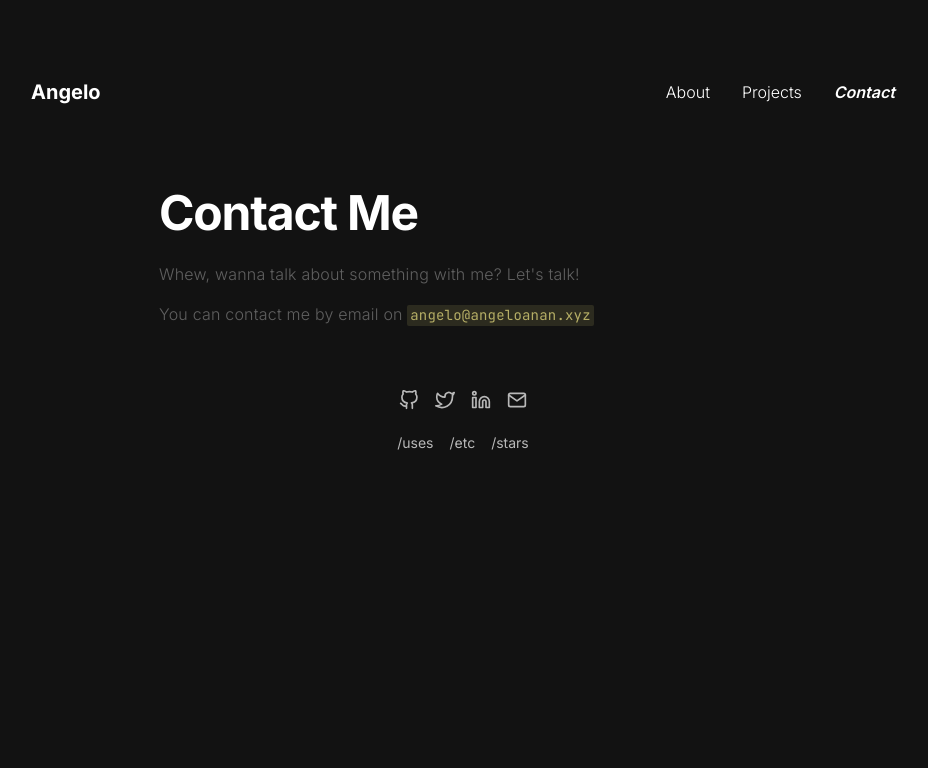
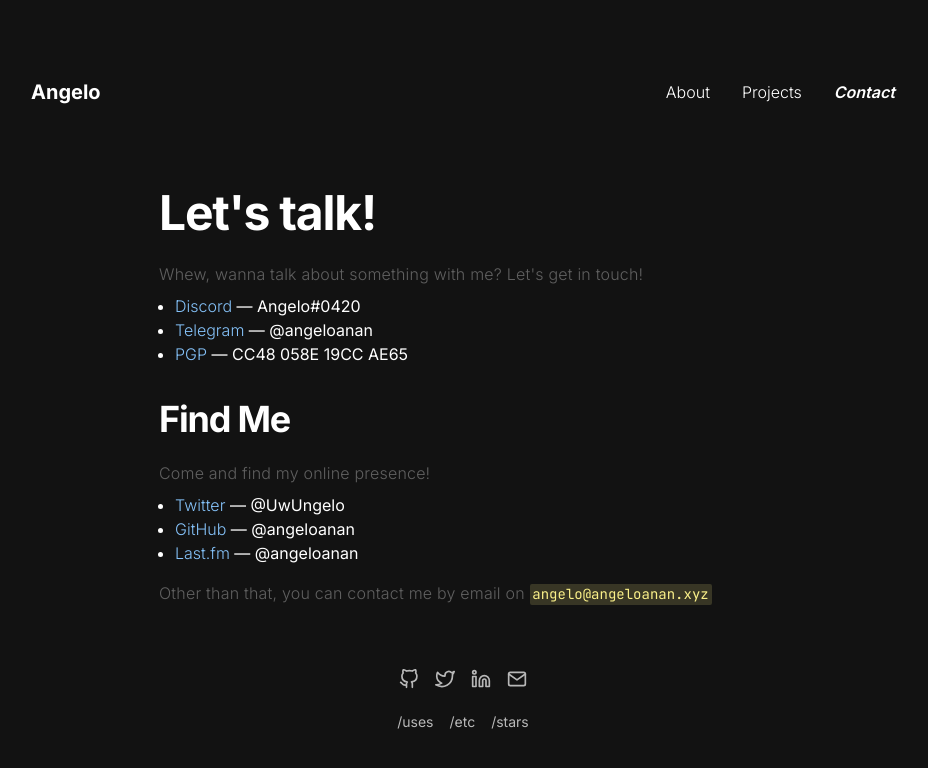
Before and after one commit to angeloanan/angeloanan.xyz, a Next.js app: page /contact in a window 1280 px wide. Shown: the top 768 px of the page, without its empty margins (177-1105 px from the left). Built offline with nearby package versions, Linux system fonts and the light colour scheme.

Commit message:
feat(contact-page): more ways to contact me!

```diff
--- /dev/null
+++ b/src/components/typography/ListItemWithProps.tsx
@@ -0,0 +1,21 @@
+import { Link, ListItem, ListItemProps } from '@chakra-ui/react'
+
+import NextLink from 'next/link'
+import React from 'react'
+
+interface ListItemWithLinkProps extends ListItemProps {
+  url: string
+}
+
+export const ListItemWithLink: React.FC<ListItemWithLinkProps> = ({
+  url,
+  children
+}) => {
+  return (
+    <ListItem>
+      <NextLink href={url} passHref>
+        <Link>{children}</Link>
+      </NextLink>
+    </ListItem>
+  )
+}
--- a/src/pages/contact.tsx
+++ b/src/pages/contact.tsx
@@ -2,11 +2,40 @@ import '@fontsource/jetbrains-mono/400.css'
 
 import * as React from 'react'
 
-import { Box, Code, Tooltip, useClipboard } from '@chakra-ui/react'
+import {
+  Box,
+  Code,
+  Text,
+  Tooltip,
+  UnorderedList,
+  useClipboard
+} from '@chakra-ui/react'
 import { TextHeading, TextParagraph } from '../components/typography'
 
 import ContentSpacer from '../components/ui/content-spacer'
+import { ListItemWithLink } from '../components/typography/ListItemWithProps'
 import { NextSeo } from 'next-seo'
+
+interface ContactsListItemProps {
+  platform: string
+  description: string
+  url: string
+}
+
+const ContactsListItem: React.FC<ContactsListItemProps> = ({
+  platform,
+  description,
+  url
+}) => {
+  return (
+    <ListItemWithLink url={url}>
+      <Text color='blue.200' as='span'>
+        {platform}
+      </Text>{' '}
+      &mdash; {description}
+    </ListItemWithLink>
+  )
+}
 
 const ContactsPage: React.FC = () => {
   const email = 'angelo@angeloanan.xyz'
@@ -14,17 +43,59 @@ const ContactsPage: React.FC = () => {
 
   return (
     <>
-      <NextSeo title='Contacts' />
+      <NextSeo title='Contact Me' />
       <ContentSpacer>
         <Box as='article'>
           <Box as='header'>
-            <TextHeading as='h1'>Contact Me</TextHeading>
+            <TextHeading as='h1'>Let's talk!</TextHeading>
             <TextParagraph>
-              Whew, wanna talk about something with me? Let's talk!
+              Whew, wanna talk about something with me? Let's get in touch!
             </TextParagraph>
+            <UnorderedList mt={2}>
+              <ContactsListItem
+                platform='Discord'
+                description='Angelo#0420'
+                url='https://discord.com/channels/@me/189769721653100546'
+              />
+              <ContactsListItem
+                platform='Telegram'
+                description='@angeloanan'
+                url='https://t.me/angeloanan'
+              />
+              <ContactsListItem
+                platform='PGP'
+                description='CC48 058E 19CC AE65'
+                url='https://keybase.io/angeloanan'
+              />
+            </UnorderedList>
           </Box>
-          <TextParagraph mt={4}>
-            You can contact me by email on{' '}
+
+          <TextHeading as='h2' mt={8}>
+            Find Me
+          </TextHeading>
+          <TextParagraph>Come and find my online presence!</TextParagraph>
+          <UnorderedList mt={2}>
+            <ContactsListItem
+              platform='Twitter'
+              description='@UwUngelo'
+              url='https://twitter.com/uwungelo'
+            />
+            <ContactsListItem
+              platform='GitHub'
+              description='@angeloanan'
+              url='https://github.com/angeloanan'
+            />
+            <ContactsListItem
+              platform='Last.fm'
+              description='@angeloanan'
+              url='https://www.last.fm/user/angeloanan'
+            />
+          </UnorderedList>
+
+          <Box mt={4}>
+            <TextParagraph as='span'>
+              Other than that, you can contact me by email on{' '}
+            </TextParagraph>
             <Tooltip
               label={hasCopied ? 'Copied!' : 'Click to copy'}
               placement='top'
@@ -34,11 +105,14 @@ const ContactsPage: React.FC = () => {
                 {email}
               </Code>
             </Tooltip>
-          </TextParagraph>
+          </Box>
         </Box>
       </ContentSpacer>
     </>
   )
 }
 
+// In the future:
+// `${106899924..toString(25)}@${1081770706731119..toString(36)}.${44027..toString(36)}`
+
 export default ContactsPage
```
